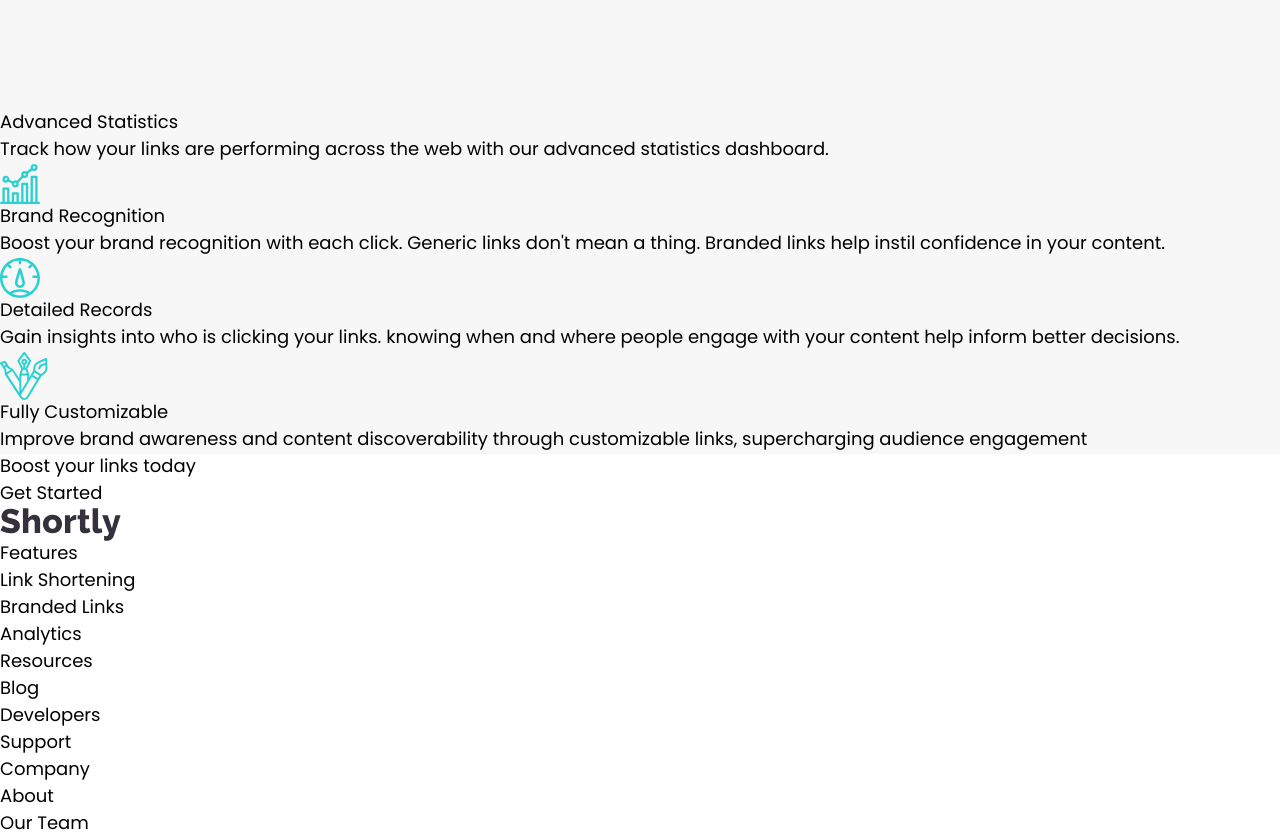
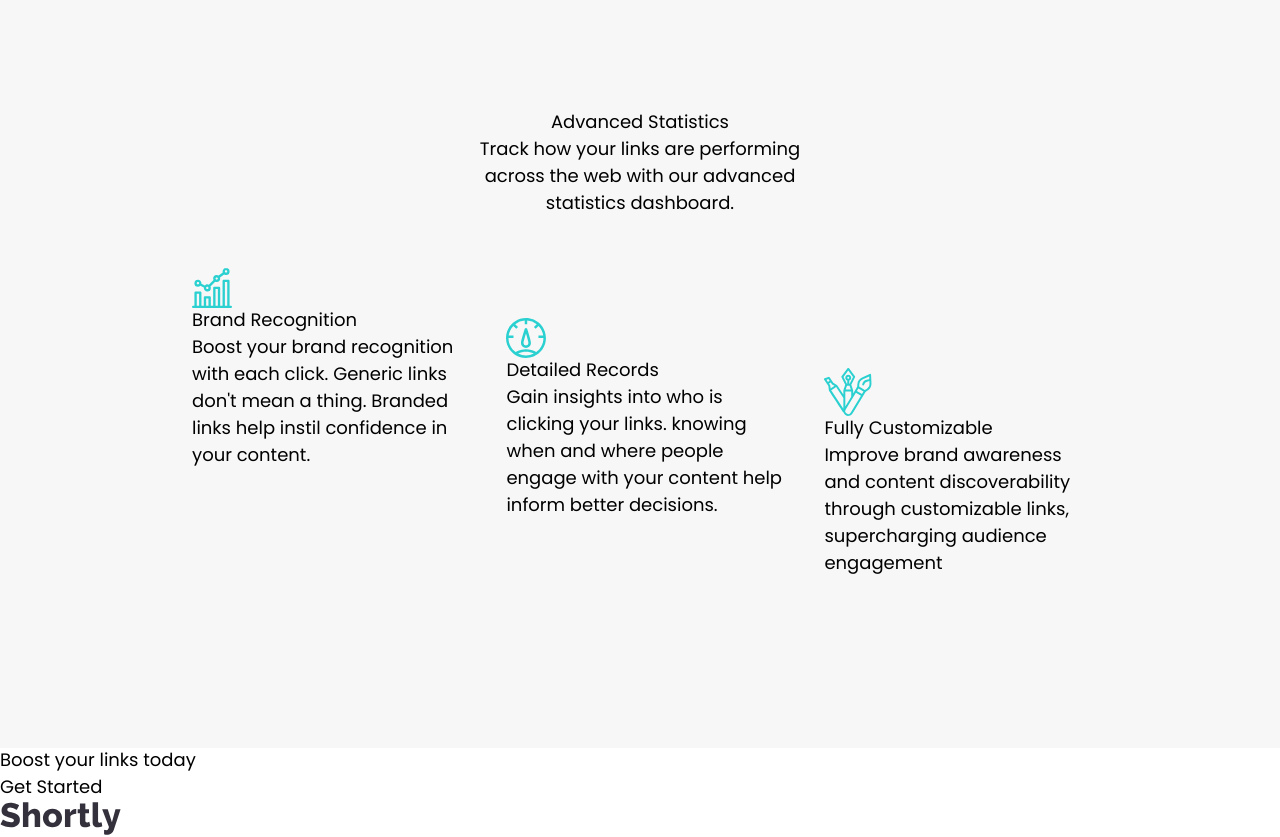
Before and after one commit to azanra/url-shortening, a React (Vite) app: page / in a window 1280 px wide. Shown: the part 1113-1950 px from the top of the page. Built offline with nearby package versions, Linux system fonts and the light colour scheme.

Commit message:
Position the info body child

```diff
--- a/src/components/info.jsx
+++ b/src/components/info.jsx
@@ -3,24 +3,32 @@
 import fullyCustomizable from "../assets/images/icon-fully-customizable.svg";
 
 export default function Info() {
+  let position = 0;
   return (
-    <div>
-      <div>
+    <div className="center">
+      <div className="w-[70%]">
         <div className="infoHeaderContainer">
-          <div className="infoHeader">
+          <div className="infoHeader center">
             <h1>Advanced Statistics</h1>
           </div>
-          <div className="infoText">
-            <p>
+          <div className="infoText center">
+            <p className="w-[40%] text-center">
               Track how your links are performing across the web with our
               advanced statistics dashboard.
             </p>
           </div>
         </div>
-        <div className="infoBody">
+        <div className="infoBody flex pb-80 gap-8">
           {infoBody.map((item) => {
+            position += 50;
             return (
-              <div key={item.header}>
+              <div
+                key={item.header}
+                style={{
+                  position: "relative",
+                  top: `${position}px`,
+                }}
+              >
                 <div className="bodyImg">
                   <img src={item.img} alt={item.alt} />
                 </div>
```
